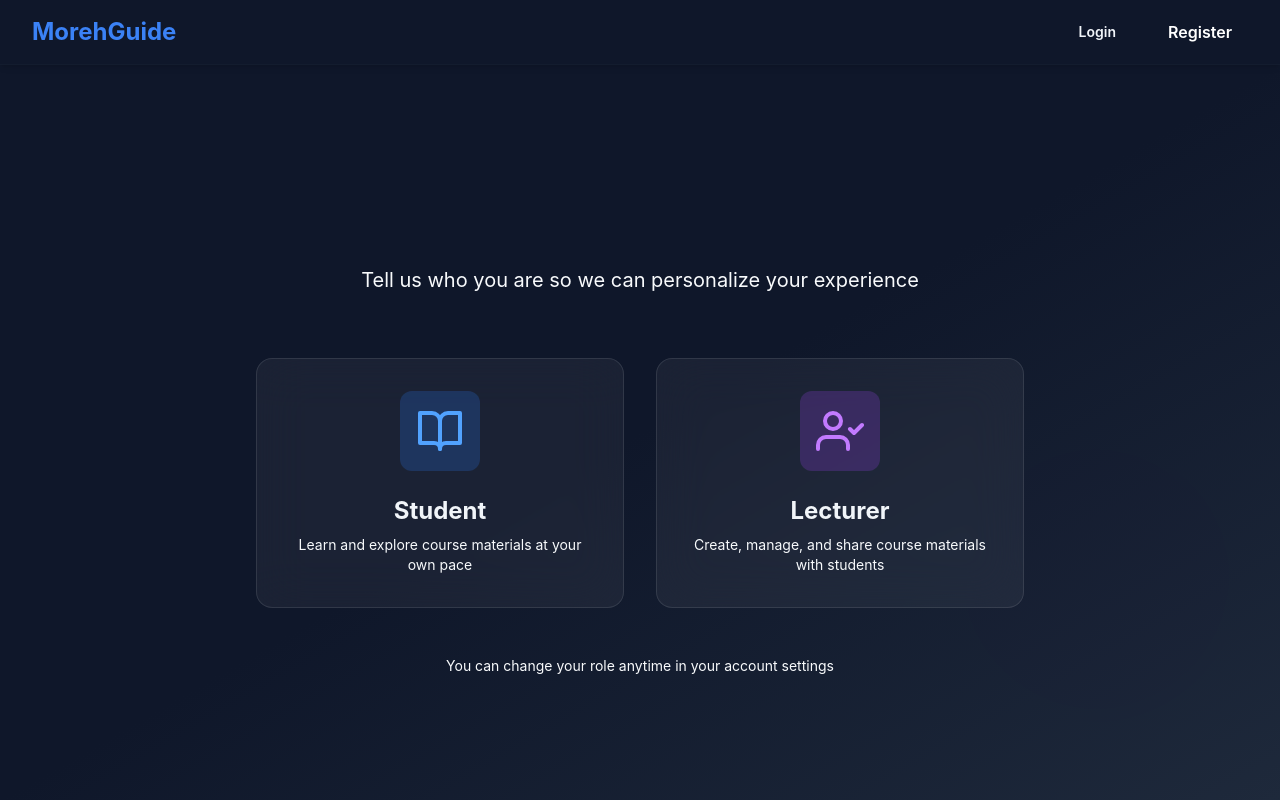
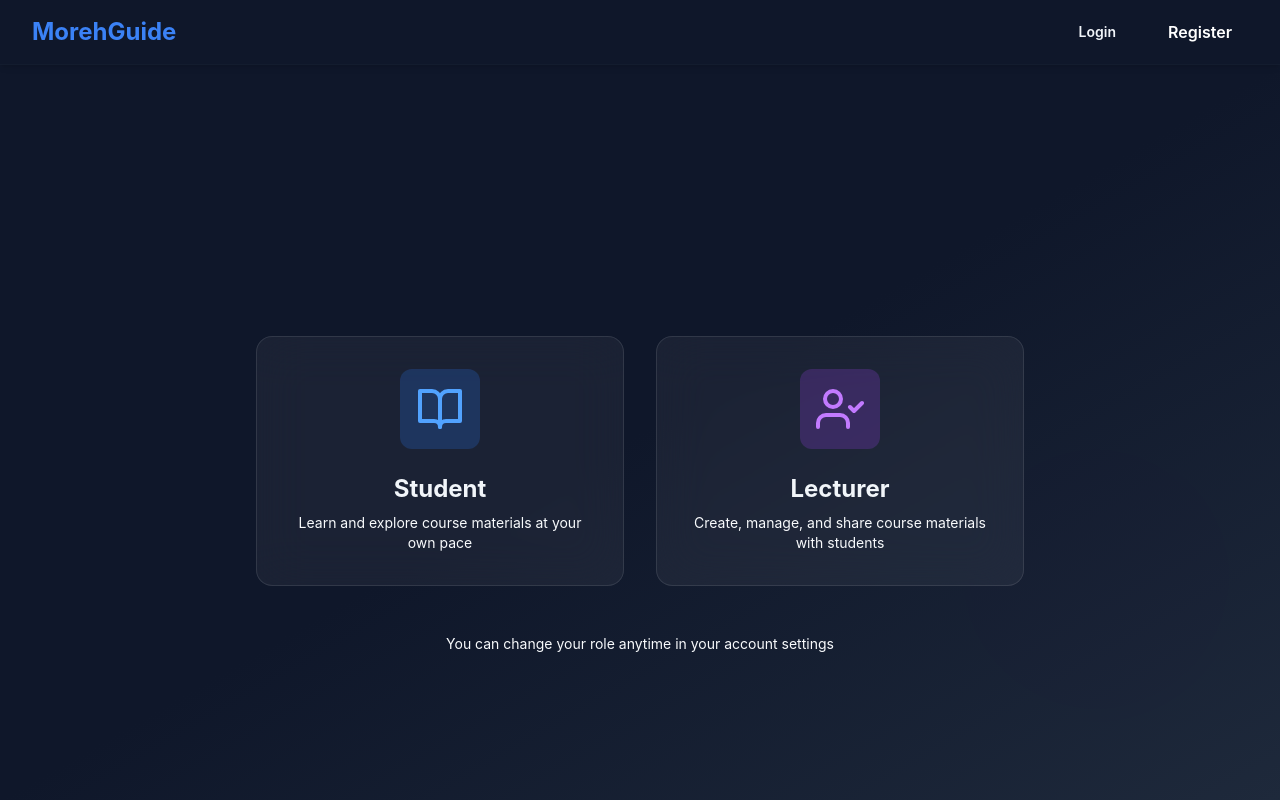
Before and after one commit to qassem231/MorehGuide, a Next.js app: page /role-selection in a window 1280 px wide. Built offline with nearby package versions, Linux system fonts and the light colour scheme.

Commit message:
Remove 3 dots menu and subtitle from role selection page

```diff
--- a/app/role-selection/page.tsx
+++ b/app/role-selection/page.tsx
@@ -144,9 +144,6 @@ function RoleSelectionContent() {
           <h1 className="text-5xl md:text-6xl font-bold bg-gradient-brand bg-clip-text text-transparent mb-4">
             Welcome to MorehGuide
           </h1>
-          <p className="text-xl text-brand-light/70 max-w-2xl mx-auto">
-            Tell us who you are so we can personalize your experience
-          </p>
         </div>
 
         {/* Role Cards */}
--- a/components/Navbar.tsx
+++ b/components/Navbar.tsx
@@ -240,7 +240,7 @@ export default function Navbar({}: NavbarProps = {}) {
       </div>
 
       {/* Mobile Menu */}
-      {isOpen && (
+      {isOpen && pathname !== '/role-selection' && (
         <div className="sm:hidden bg-brand-slate/50 border-t border-brand-slate/30 backdrop-blur-sm">
           <div className="px-4 py-4 space-y-4">
             {user ? (
--- a/package.json
+++ b/package.json
@@ -3,7 +3,7 @@
   "version": "0.1.0",
   "private": true,
   "scripts": {
-    "dev": "next dev",
+    "dev": "next dev -p 3000",
     "build": "next build",
     "start": "next start",
     "lint": "eslint"
```
